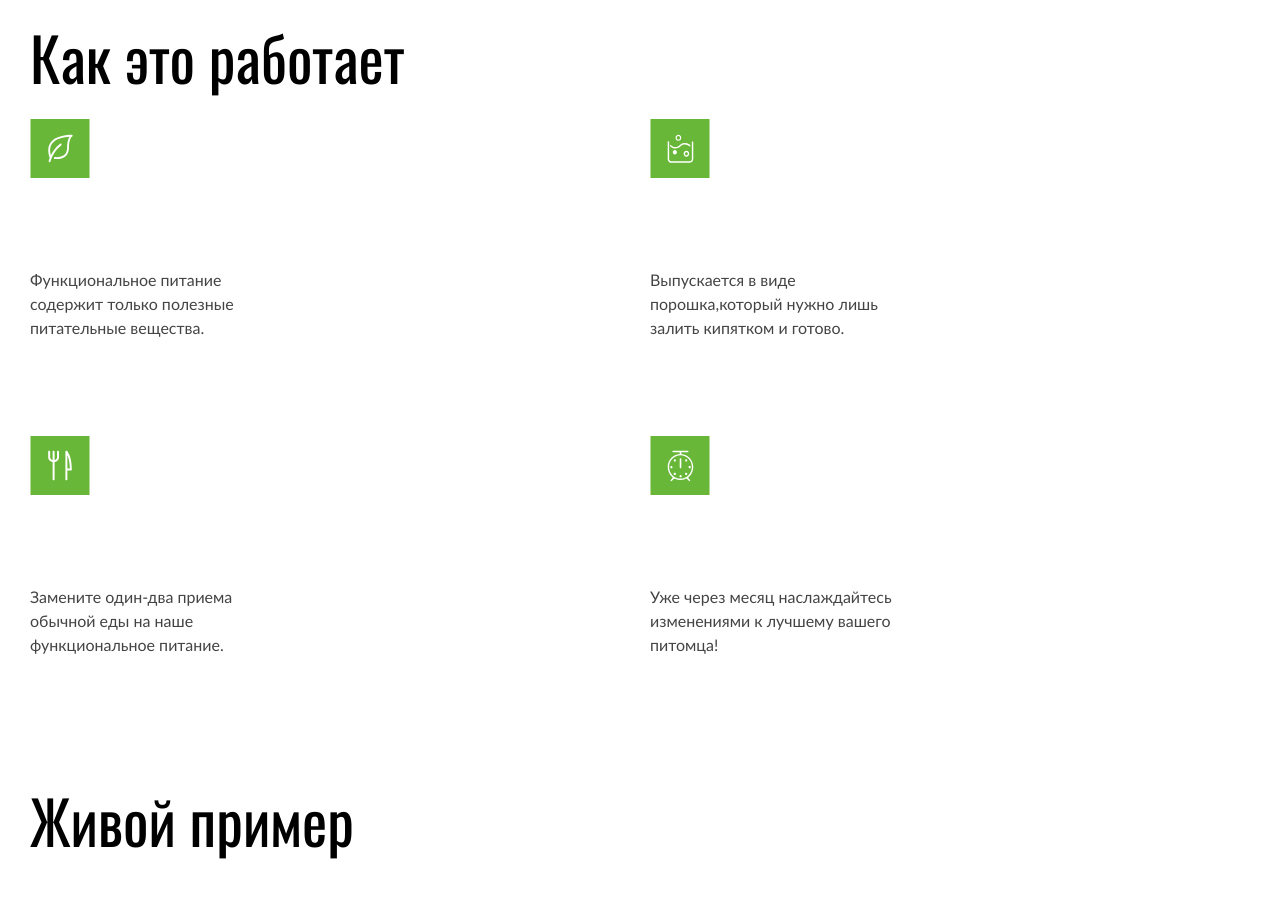
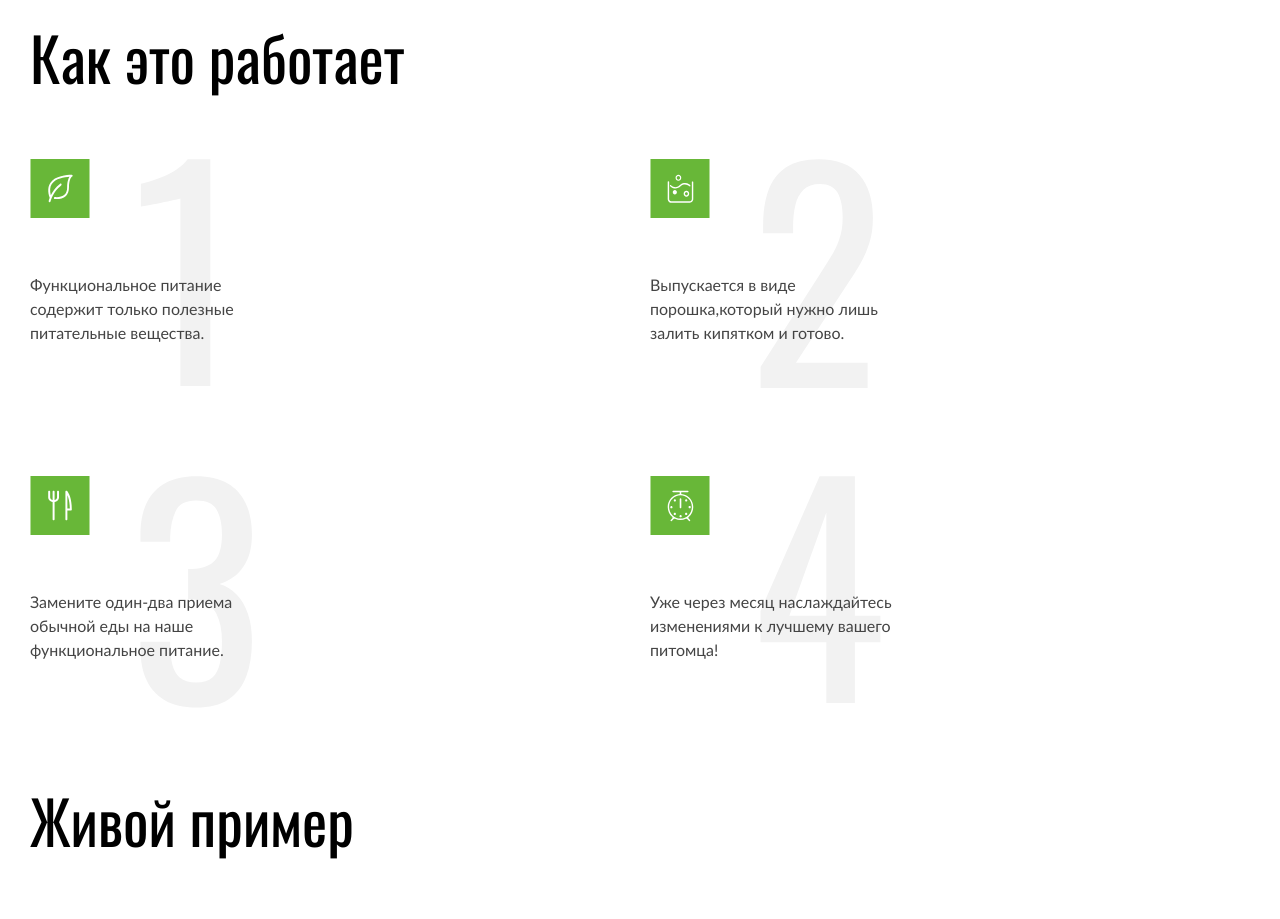
Before and after one commit to htmlacademy-adaptive/2261675-cat-energy-28, a website: page source/index.html in a window 1280 px wide. Shown: the part 1418-2337 px from the top of the page. Drawn offline with nearby package versions, Linux system fonts and the light colour scheme; files that its build step writes are made by us from their sources.

Commit message:
добавляет мелкие элементы

```diff
--- a/source/index.html
+++ b/source/index.html
@@ -129,7 +129,7 @@
         <div class="advantages__wrapper container">
           <h2 class="advantages__title">Как это работает</h2>
           <div class="advantages__features features">
-            <div class="features__item">
+            <div class="features__item features__item-one">
               <img
                 class="features__item-img"
                 src="./img/svg/special-1.svg"
@@ -141,9 +141,8 @@
                 Функциональное питание содержит только полезные питательные
                 вещества.
               </p>
-              <span class="features__number">1</span>
             </div>
-            <div class="features__item">
+            <div class="features__item features__item-two">
               <img
                 class="features__item-img"
                 src="./img/svg/special-2.svg"
@@ -155,9 +154,8 @@
                 Выпускается в виде порошка,который нужно лишь залить кипятком и
                 готово.
               </p>
-              <span class="features__number">2</span>
             </div>
-            <div class="features__item">
+            <div class="features__item features__item-three">
               <img
                 class="features__item-img"
                 src="./img/svg/special-3.svg"
@@ -169,9 +167,8 @@
                 Замените один-два приема обычной еды на наше функциональное
                 питание.
               </p>
-              <span class="features__number">3</span>
             </div>
-            <div class="features__item">
+            <div class="features__item features__item-four">
               <img
                 class="features__item-img"
                 src="./img/svg/special-4.svg"
@@ -183,7 +180,6 @@
                 Уже через месяц наслаждайтесь изменениями к лучшему вашего
                 питомца!
               </p>
-              <span class="features__number">4</span>
             </div>
           </div>
         </div>
--- a/source/sass/index/features.scss
+++ b/source/sass/index/features.scss
@@ -19,8 +19,47 @@
   gap: 20px;
 
   @include tablet {
-    row-gap: 31px;
+    // row-gap: 31px;
+    gap: 0;
     min-height: 280px;
+  }
+}
+
+.features__item-one {
+  @include tablet {
+    background-image: url(../../img/svg/1.svg);
+    background-repeat: no-repeat;
+    background-position: 110px 40px;
+  }
+}
+
+.features__item-two {
+  @include tablet {
+    background-image: url(../../img/svg/2.svg);
+    background-repeat: no-repeat;
+    background-position: 110px 40px;
+  }
+}
+
+.features__item-three {
+  @include tablet {
+    background-image: url(../../img/svg/3.svg);
+    background-repeat: no-repeat;
+    background-position: 110px 40px;
+  }
+}
+
+.features__item-four {
+  @include tablet {
+    background-image: url(../../img/svg/4.svg);
+    background-repeat: no-repeat;
+    background-position: 110px 40px;
+  }
+}
+
+.features__item-img {
+  @include tablet {
+    margin-top: 40px;
   }
 }
 
@@ -35,7 +74,3 @@
     grid-column: 1/ -1;
   }
 }
-
-.features__number {
-  display: none;
-}
```
